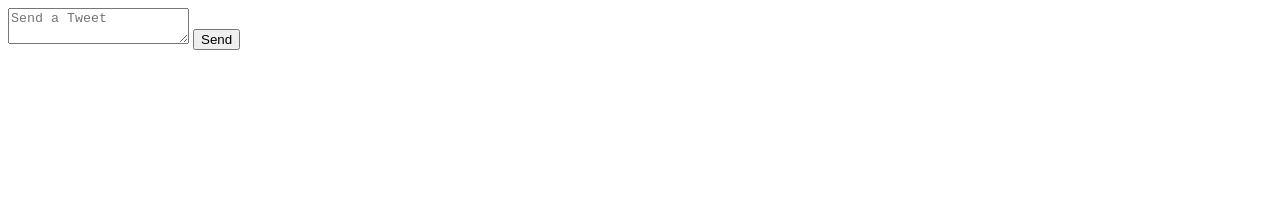
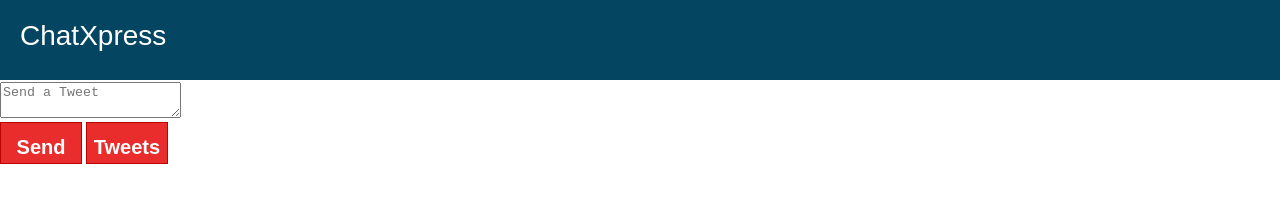
Before and after one commit to yashcr07/serverChat, a website: page public/index.html in a window 1280 px wide. Drawn offline with nearby package versions, Linux system fonts and the light colour scheme.

Commit message:
appearance

```diff
--- /dev/null
+++ b/public/chatstyle.css
@@ -0,0 +1,35 @@
+#header{
+		width:100%;
+		height:60px;
+		background-color:#044662;
+		margin-bottom:2px;
+		color:white;
+		font-size: 28px;
+		font-family: trebuchet,sans-serif;
+		padding-top:20px;
+		padding-left: 20px;
+
+}
+
+body{
+	margin:0px;
+}
+
+.button{
+		background-color: #e92d2d;
+		color:white;
+		width:80px;
+		height:40px;
+		font-size: 20px;
+		font-family: 'Myanmar text',sans-serif;
+		font-weight: bold;
+		text-align: center;
+		line-height: 48px;
+		border:1px solid #ba0404;
+		display:inline-block;
+		cursor: pointer;
+}
+
+.button:hover{
+	background-color:#d62222;
+}
--- a/public/index.html
+++ b/public/index.html
@@ -3,10 +3,15 @@
 <head>
   <script src="http://code.jquery.com/jquery-1.11.0.min.js"></script>
   <script type="text/javascript" src="jq.js"></script>
+  <link rel="stylesheet" href="chatstyle.css" type="text/css">
 </head>
 
 <body>
-  <textarea id="tweet-message" type="text" name="tweet-message" placeholder="Send a Tweet"></textarea>
-  <button>Send</button>
+	<div id="header">
+		ChatXpress
+	</div>
+  <textarea id="tweet-message" type="text" name="tweet-message" placeholder="Send a Tweet"></textarea><br>
+  <div id="send" class="button">Send</div>
+  <div id="tweet" class="button">Tweets</div>
 </body>
 </html>
--- a/server.js
+++ b/server.js
@@ -13,7 +13,7 @@ app.post('/send', express.bodyParser(), function(req, res)
 	if (req.body)
 	{
 		tweets.push(req.body)
-		fs.appendFile("G:/Programming/NodeJS/ChatXpress/public/tweet.txt",JSON.stringify(req.body)+"\r\n",function(er){
+		fs.appendFile("G:/Programming/NodeJS/ChatXpress/public/tweet.txt",JSON.stringify(req.body.tweet)+"\r\n",function(er){
 			if(er)
 				console.log(er)
 			else
```
Also changed, not shown: public/tweet.txt (+9 -2 lines).
